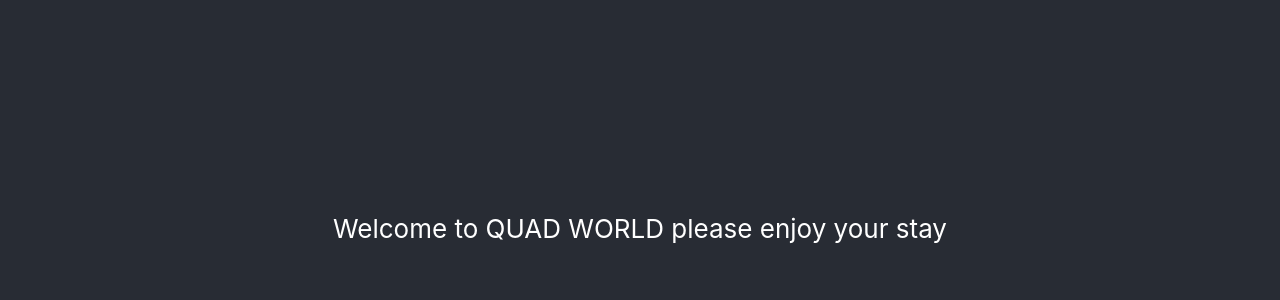
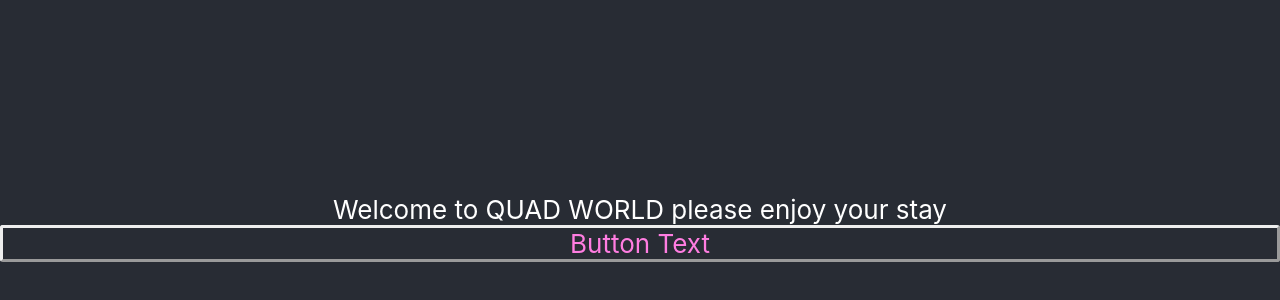
Before and after one commit to quad-protocol/quad-site, a React app: page / in a window 1280 px wide. Shown: the part 172-472 px from the top of the page. Built offline with nearby package versions, Linux system fonts and the light colour scheme.

Commit message:
button tyler

```diff
--- a/src/App.css
+++ b/src/App.css
@@ -27,6 +27,31 @@
 .App-link {
   color: #61dafb;
 }
+.button-outer {
+  background-color: white;
+  position: relative;
+  box-shadow: inset 2px 2px 2px rgba(255, 255, 255, 1);
+  border-style: inset;
+  width: 200px;
+  height: 100px;
+  border-radius: 3px;
+  display: flex;
+  justify-content: center;
+  align-items: center;
+}
+
+.button-inner {
+  border-style: outset;
+  border-radius: 3px;
+  box-shadow: outset 30px 30px 30px rgba(255, 255, 255, 1);
+  color: rgb(255, 125, 225);
+  display: flex;
+  justify-content: center;
+  align-items: center;
+  width: calc(100% - 6px);
+  height: calc(100% - 6px);
+}
+
 
 @keyframes App-logo-spin {
   from {
--- a/src/App.tsx
+++ b/src/App.tsx
@@ -1,13 +1,18 @@
 import React from "react";
 import logo from "./logo.svg";
 import "./App.css";
+import { BoilerPlate } from "./components/boiler-plate";
 
 function App() {
   return (
     <div className="App">
       <header className="App-header">
         Welcome to QUAD WORLD please enjoy your stay
+          <div className="button-inner">
+            Button Text
+          </div>
       </header>
+      <BoilerPlate></BoilerPlate>
     </div>
   );
 }
--- a/src/components/boiler-plate/index.ts
+++ b/src/components/boiler-plate/index.ts
@@ -7,4 +7,7 @@ export class BoilerPlate extends React.Component<any, { query: QuadQuery }> {
     const query = new QuadQuery();
     this.state = { query };
   }
+  render(){
+      return null;
+  }
 }
```
